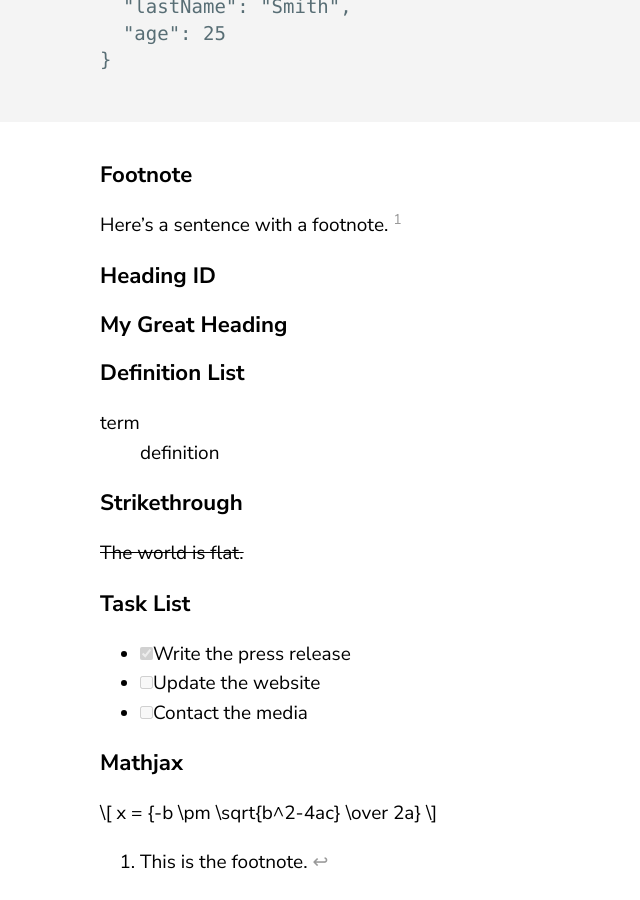
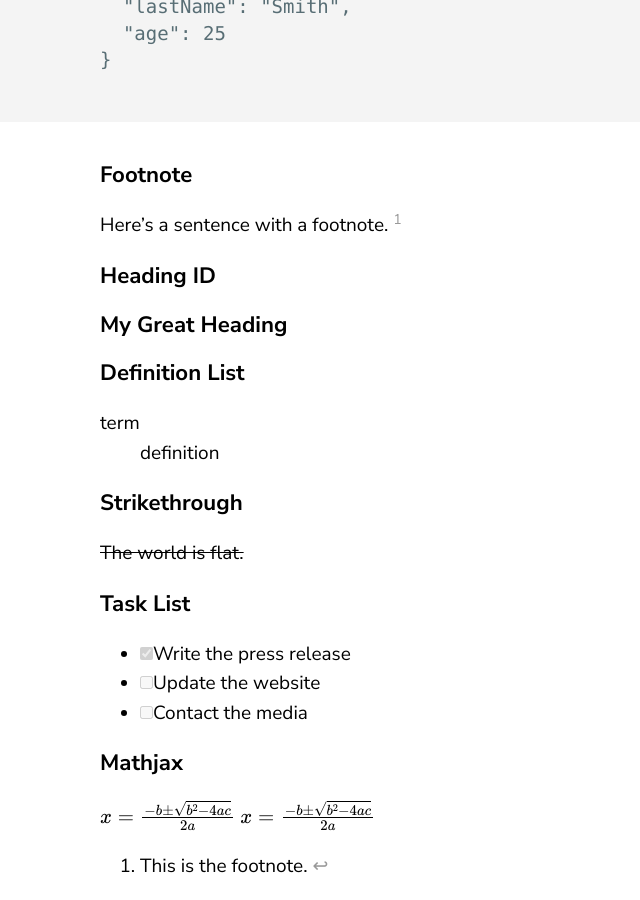
Before and after one commit to wlogdkim/wlogdkim.github.io, a Jekyll site: the page built from _posts/2020-09-01-markdown-test.markdown, in a window 1280 px wide and 900 px high, scrolled down 2904 px. Shown: the whole window, without its empty margins (0-640 px from the left). Built offline with Jekyll 4.4.1, drawn with Linux system fonts in a browser that asks for light colours; formulas are drawn with MathJax 3.

Commit message:
Update 2020-09-01-markdown-test.markdown

```diff
--- a/_posts/2020-09-01-markdown-test.markdown
+++ b/_posts/2020-09-01-markdown-test.markdown
@@ -108,4 +109,5 @@ term
 
 ### Mathjax
 
-\\[ x = {-b \pm \sqrt{b^2-4ac} \over 2a} \\]
+$ x = \frac{-b \pm \sqrt{b^2-4ac}}{2a} $
+$$ x = \frac{-b \pm \sqrt{b^2-4ac}}{2a} $$
```
Also changed, not shown: other parts of _posts/2020-09-01-markdown-test.markdown (+1 -0 lines).
